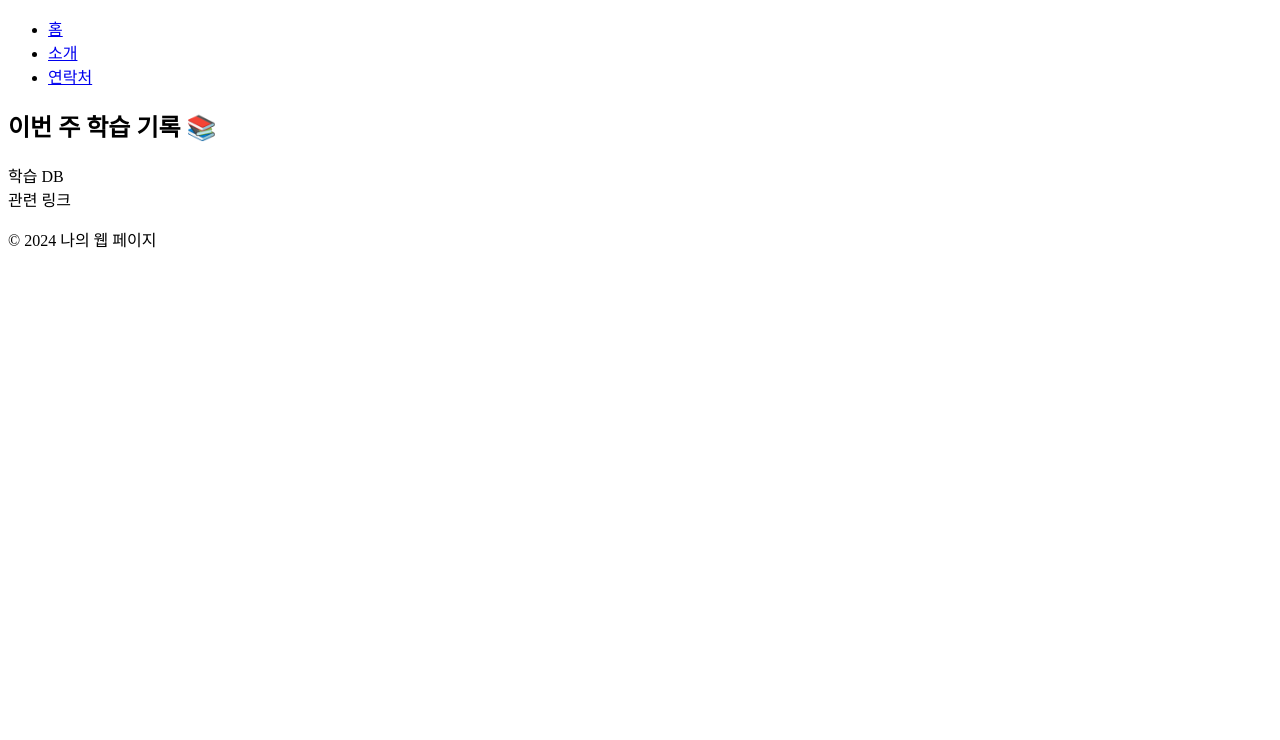
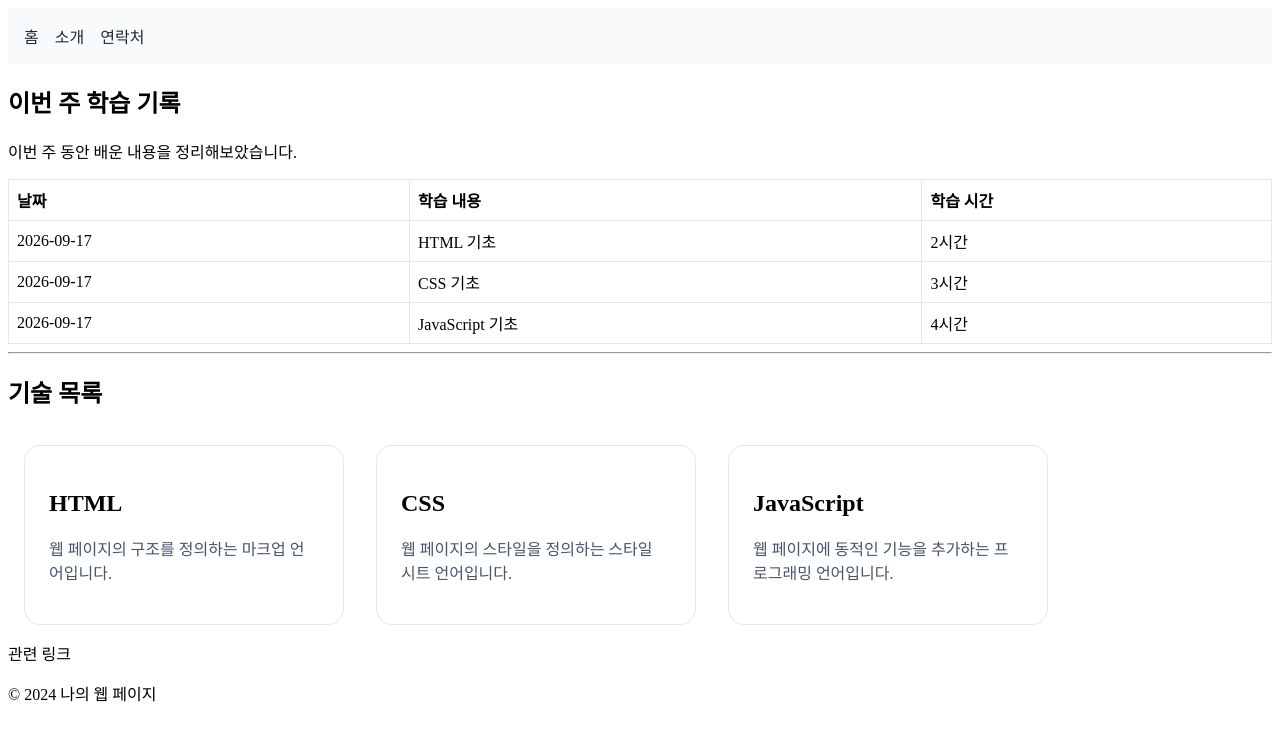
Before and after one commit to UMC-EWHA-11th-PE/UMC-Web-A-BE, a plain HTML site: page week0/index.html in a window 1280 px wide. Drawn offline with Linux system fonts and the light colour scheme.

Commit message:
week0: css 실습 완료

```diff
--- a/week0/index.html
+++ b/week0/index.html
@@ -1,10 +1,72 @@
 <!DOCTYPE html>
 <html lang="ko">
+
 <head>
     <meta charset="UTF-8">
     <meta name="viewport" content="width=device-width, initial-scale=1.0">
     <title>나의 첫 웹 페이지</title>
+    <style>
+        header {
+            background-color: #f8fafc;
+            padding: 16px;
+        }
+
+        nav ul {
+            list-style: none;
+            display: flex;
+            gap: 16px;
+            padding: 0;
+            margin: 0;
+        }
+
+        li a {
+            text-decoration: none;
+            color: #1e293b;
+            font-weight: 500;
+        }
+
+        h1 {
+            font-weight: 700;
+        }
+
+        .description {
+            color: #475569;
+        }
+
+        #page-title {
+            letter-spacing: -0.02em;
+        }
+
+        .learning-table {
+            width: 100%;
+            border-collapse: collapse;
+            margin-top: 16px;
+        }
+
+        .learning-table th, .learning-table td {
+            border: 1px solid #e2e8f0;
+            padding: 8px;
+            text-align: left;
+        }
+
+        .card {
+            width: 320px;
+            max-width: 100%;
+            padding: 24px;
+            border: 1px solid #e2e8f0;
+            border-radius: 16px;
+            margin: 16px;
+            box-sizing: border-box;
+        }
+
+        .cards {
+            display: flex;
+            flex-wrap: wrap;
+            justify-content: flex-start;
+        }
+    </style>
 </head>
+
 <body>
     <header>
         <nav>
@@ -17,8 +79,52 @@
     </header>
     <main>
         <section>
-            <h1>이번 주 학습 기록 📚</h1>
-            <article>학습 DB</article>
+            <h1>이번 주 학습 기록</h1>
+            <p>이번 주 동안 배운 내용을 정리해보았습니다.</p>
+            <table class="learning-table">
+                <thead>
+                    <tr>
+                        <th>날짜</th>
+                        <th>학습 내용</th>
+                        <th>학습 시간</th>
+                    </tr>
+                </thead>
+                <tbody>
+                    <tr>
+                        <td>2026-09-17</td>
+                        <td>HTML 기초</td>
+                        <td>2시간</td>
+                    </tr>
+                    <tr>
+                        <td>2026-09-17</td>
+                        <td>CSS 기초</td>
+                        <td>3시간</td>
+                    </tr>
+                    <tr>
+                        <td>2026-09-17</td>
+                        <td>JavaScript 기초</td>
+                        <td>4시간</td>
+                    </tr>
+                </tbody>
+            </table>
+        </section>
+        <hr>
+        <section>
+            <h1>기술 목록</h1>
+            <div class="cards">
+                <div class="card">
+                    <h2>HTML</h2>
+                    <p class="description">웹 페이지의 구조를 정의하는 마크업 언어입니다.</p>
+                </div>
+                <div class="card">
+                    <h2>CSS</h2>
+                    <p class="description">웹 페이지의 스타일을 정의하는 스타일 시트 언어입니다.</p>
+                </div>
+                <div class="card">
+                    <h2>JavaScript</h2>
+                    <p class="description">웹 페이지에 동적인 기능을 추가하는 프로그래밍 언어입니다.</p>
+                </div>
+            </div>
         </section>
         <aside>관련 링크</aside>
     </main>
@@ -26,4 +132,5 @@
         <p>&copy; 2024 나의 웹 페이지</p>
     </footer>
 </body>
+
 </html>
```
